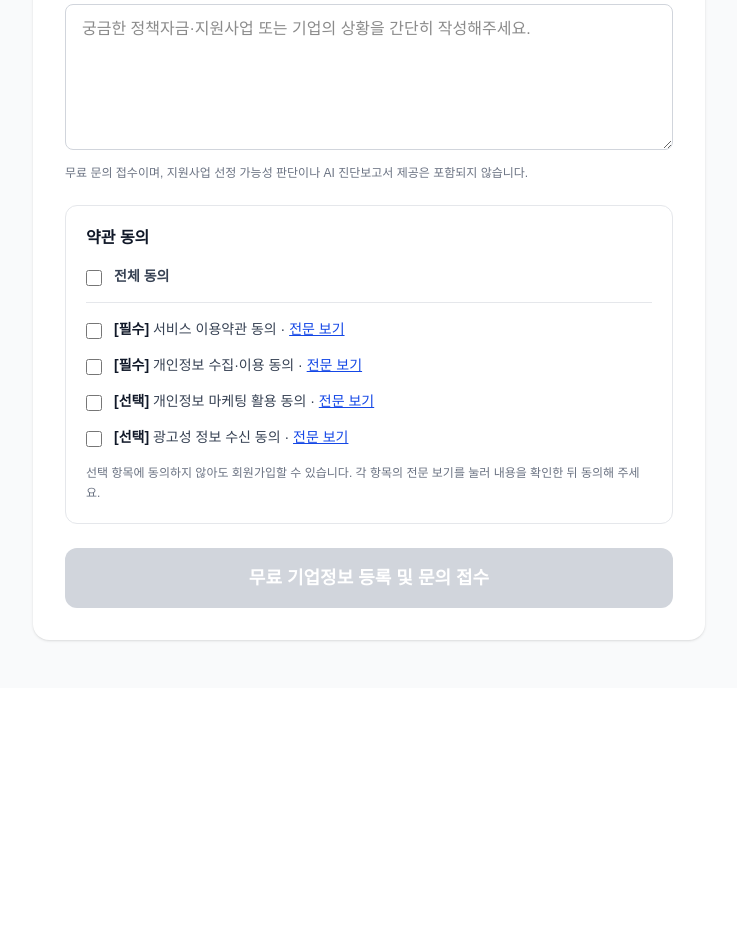
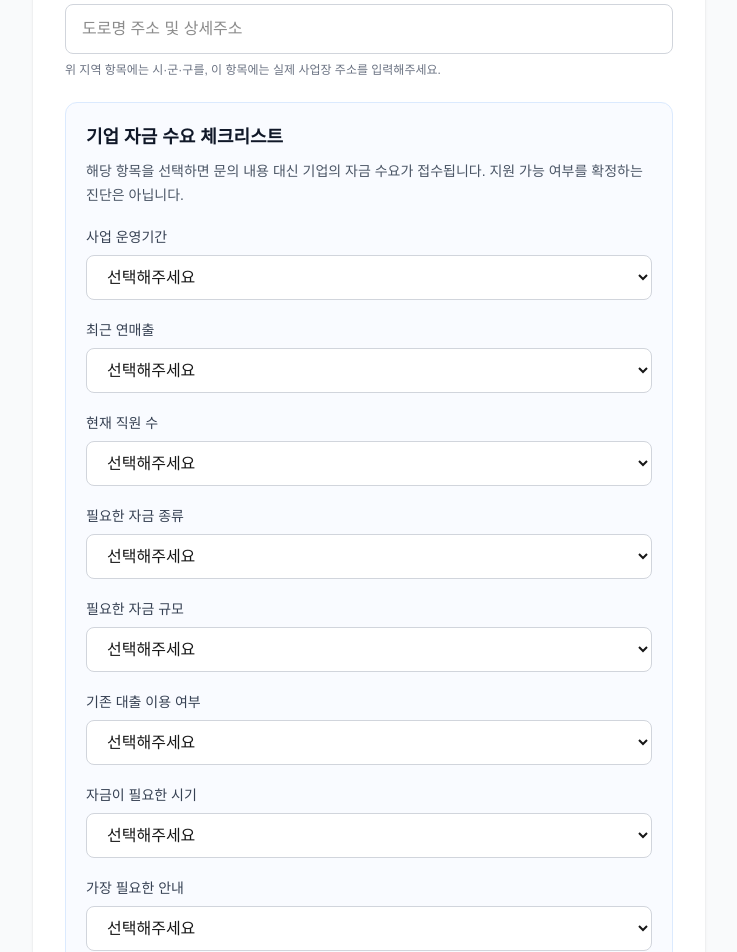
Before and after one commit to kimjintaek/ai-company-support, a Next.js app: page /diagnosis in a window 1280 px wide. Shown: the part 1100-2052 px from the top of the page, without its empty margins (271-1008 px from the left). Before the commit the page ends 1788 px from the top, so only its background shows below. Built offline with nearby package versions, Linux system fonts and the light colour scheme; no server answers.

Commit message:
Add free registration funding checklist and business address without schema changes

```diff
--- a/app/diagnosis/page.tsx
+++ b/app/diagnosis/page.tsx
@@ -94,6 +94,31 @@ export default function DiagnosisPage() {
       // Continue registration when browser storage is unavailable.
     }
 
+    // Store the checklist in the existing inquiry field to avoid a database migration.
+    const checklistFields = [
+      ["사업장 상세주소", "business_address"],
+      ["사업 운영기간", "business_age"],
+      ["최근 연매출", "annual_sales"],
+      ["현재 직원 수", "employee_count"],
+      ["필요 자금 종류", "fund_type"],
+      ["필요 자금 규모", "fund_amount"],
+      ["기존 대출 이용", "existing_loans"],
+      ["자금 필요 시기", "fund_timing"],
+      ["필요한 안내", "help_topic"],
+    ] as const;
+    const checklistText = checklistFields
+      .map(([label, key]) => `${label}: ${String(formData.get(key) || "").trim()}`)
+      .join("\\n");
+    const additionalInquiry = String(formData.get("inquiry_text") || "").trim();
+    const combinedInquiry = [checklistText, additionalInquiry ? `추가 문의: ${additionalInquiry}` : ""]
+      .filter(Boolean)
+      .join("\\n");
+    if (combinedInquiry.length > 2000) {
+      setLoading(false);
+      alert("입력 내용이 너무 깁니다. 추가 문의 내용을 줄여주세요.");
+      return;
+    }
+
     const memberData = {
       name: String(formData.get("name") || ""),
       business_name: String(formData.get("business_name") || ""),
@@ -103,7 +128,7 @@ export default function DiagnosisPage() {
       region: String(formData.get("region") || ""),
       business_type: businessType,
       utm_source: utmSource,
-      inquiry_text: String(formData.get("inquiry_text") || "").trim(),
+      inquiry_text: combinedInquiry,
     };
 
     let authenticatedUser = signUpData.user;
@@ -288,8 +313,8 @@ export default function DiagnosisPage() {
       <div className="mx-auto max-w-2xl">
         <div className="mb-8">
           <p className="text-sm font-semibold text-blue-600">기업지원사업 AI 진단</p>
-          <h1 className="mt-2 text-3xl font-bold text-gray-900">무료 기업정보 등록 및 문의</h1>
-          <p className="mt-3 text-gray-600">기업 기본정보와 궁금한 내용을 무료로 등록하세요. 결제 없이 문의할 수 있습니다. AI 진단보고서와 자료 제출은 유료 이용권 활성화 후 제공됩니다.</p>
+          <h1 className="mt-2 text-3xl font-bold text-gray-900">무료 기업정보 등록</h1>
+          <p className="mt-3 text-gray-600">기업정보와 자금 수요를 체크리스트로 등록하세요. 상세 운전자금 진단과 자료 제출은 유료 이용권 활성화 후 제공됩니다.</p>
         </div>
         <form onSubmit={handleSubmit} className="rounded-2xl bg-white p-8 shadow-sm">
           <div className="space-y-6">
@@ -339,9 +364,107 @@ export default function DiagnosisPage() {
               </div>
             </div>
             <div>
-              <label htmlFor="inquiry_text" className="mb-2 block text-sm font-medium text-gray-700">무료 문의 내용</label>
-              <textarea id="inquiry_text" name="inquiry_text" required maxLength={2000} rows={5} placeholder="궁금한 정책자금·지원사업 또는 기업의 상황을 간단히 작성해주세요." className="w-full rounded-lg border border-gray-300 px-4 py-3 outline-none focus:border-blue-500" />
-              <p className="mt-2 text-xs text-gray-500">무료 문의 접수이며, 지원사업 선정 가능성 판단이나 AI 진단보고서 제공은 포함되지 않습니다.</p>
+              <label htmlFor="business_address" className="mb-2 block text-sm font-medium text-gray-700">사업장 상세주소</label>
+              <input id="business_address" name="business_address" type="text" required maxLength={150} placeholder="도로명 주소 및 상세주소" className="w-full rounded-lg border border-gray-300 px-4 py-3 outline-none focus:border-blue-500" />
+              <p className="mt-2 text-xs text-gray-500">위 지역 항목에는 시·군·구를, 이 항목에는 실제 사업장 주소를 입력해주세요.</p>
+            </div>
+            <section className="space-y-5 rounded-xl border border-blue-100 bg-blue-50/40 p-5">
+              <div>
+                <h2 className="text-lg font-semibold text-gray-900">기업 자금 수요 체크리스트</h2>
+                <p className="mt-2 text-sm leading-6 text-gray-600">해당 항목을 선택하면 문의 내용 대신 기업의 자금 수요가 접수됩니다. 지원 가능 여부를 확정하는 진단은 아닙니다.</p>
+              </div>
+              <div>
+                <label htmlFor="business_age" className="mb-2 block text-sm font-medium text-gray-700">사업 운영기간</label>
+                <select id="business_age" name="business_age" required defaultValue="" className="w-full rounded-lg border border-gray-300 bg-white px-4 py-3 outline-none focus:border-blue-500">
+                  <option value="" disabled>선택해주세요</option>
+                  <option value="1년 미만">1년 미만</option>
+                  <option value="1~3년">1~3년</option>
+                  <option value="3~7년">3~7년</option>
+                  <option value="7년 이상">7년 이상</option>
+                </select>
+              </div>
+              <div>
+                <label htmlFor="annual_sales" className="mb-2 block text-sm font-medium text-gray-700">최근 연매출</label>
+                <select id="annual_sales" name="annual_sales" required defaultValue="" className="w-full rounded-lg border border-gray-300 bg-white px-4 py-3 outline-none focus:border-blue-500">
+                  <option value="" disabled>선택해주세요</option>
+                  <option value="5천만원 미만">5천만원 미만</option>
+                  <option value="5천만~1억원 미만">5천만~1억원 미만</option>
+                  <option value="1억~5억원 미만">1억~5억원 미만</option>
+                  <option value="5억~10억원 미만">5억~10억원 미만</option>
+                  <option value="10억원 이상">10억원 이상</option>
+                  <option value="잘 모르겠습니다">잘 모르겠습니다</option>
+                </select>
+              </div>
+              <div>
+                <label htmlFor="employee_count" className="mb-2 block text-sm font-medium text-gray-700">현재 직원 수</label>
+                <select id="employee_count" name="employee_count" required defaultValue="" className="w-full rounded-lg border border-gray-300 bg-white px-4 py-3 outline-none focus:border-blue-500">
+                  <option value="" disabled>선택해주세요</option>
+                  <option value="0명">0명</option>
+                  <option value="1~4명">1~4명</option>
+                  <option value="5~9명">5~9명</option>
+                  <option value="10~49명">10~49명</option>
+                  <option value="50명 이상">50명 이상</option>
+                </select>
+              </div>
+              <div>
+                <label htmlFor="fund_type" className="mb-2 block text-sm font-medium text-gray-700">필요한 자금 종류</label>
+                <select id="fund_type" name="fund_type" required defaultValue="" className="w-full rounded-lg border border-gray-300 bg-white px-4 py-3 outline-none focus:border-blue-500">
+                  <option value="" disabled>선택해주세요</option>
+                  <option value="운전자금">운전자금</option>
+                  <option value="시설자금">시설자금</option>
+                  <option value="운전자금과 시설자금">운전자금과 시설자금</option>
+                  <option value="잘 모르겠습니다">잘 모르겠습니다</option>
+                </select>
+              </div>
+              <div>
+                <label htmlFor="fund_amount" className="mb-2 block text-sm font-medium text-gray-700">필요한 자금 규모</label>
+                <select id="fund_amount" name="fund_amount" required defaultValue="" className="w-full rounded-lg border border-gray-300 bg-white px-4 py-3 outline-none focus:border-blue-500">
+                  <option value="" disabled>선택해주세요</option>
+                  <option value="3천만원 미만">3천만원 미만</option>
+                  <option value="3천만~5천만원 미만">3천만~5천만원 미만</option>
+                  <option value="5천만~1억원 미만">5천만~1억원 미만</option>
+                  <option value="1억~3억원 미만">1억~3억원 미만</option>
+                  <option value="3억원 이상">3억원 이상</option>
+                  <option value="미정">미정</option>
+                </select>
+              </div>
+              <div>
+                <label htmlFor="existing_loans" className="mb-2 block text-sm font-medium text-gray-700">기존 대출 이용 여부</label>
+                <select id="existing_loans" name="existing_loans" required defaultValue="" className="w-full rounded-lg border border-gray-300 bg-white px-4 py-3 outline-none focus:border-blue-500">
+                  <option value="" disabled>선택해주세요</option>
+                  <option value="정책자금·보증부 대출 이용 중">정책자금·보증부 대출 이용 중</option>
+                  <option value="일반 사업자대출 이용 중">일반 사업자대출 이용 중</option>
+                  <option value="두 종류 모두 이용 중">두 종류 모두 이용 중</option>
+                  <option value="현재 이용 중인 대출 없음">현재 이용 중인 대출 없음</option>
+                  <option value="잘 모르겠습니다">잘 모르겠습니다</option>
+                </select>
+              </div>
+              <div>
+                <label htmlFor="fund_timing" className="mb-2 block text-sm font-medium text-gray-700">자금이 필요한 시기</label>
+                <select id="fund_timing" name="fund_timing" required defaultValue="" className="w-full rounded-lg border border-gray-300 bg-white px-4 py-3 outline-none focus:border-blue-500">
+                  <option value="" disabled>선택해주세요</option>
+                  <option value="즉시">즉시</option>
+                  <option value="1~3개월 이내">1~3개월 이내</option>
+                  <option value="3~6개월 이내">3~6개월 이내</option>
+                  <option value="적합한 공고 시기에 맞춰 신청 가능">적합한 공고 시기에 맞춰 신청 가능</option>
+                </select>
+              </div>
+              <div>
+                <label htmlFor="help_topic" className="mb-2 block text-sm font-medium text-gray-700">가장 필요한 안내</label>
+                <select id="help_topic" name="help_topic" required defaultValue="" className="w-full rounded-lg border border-gray-300 bg-white px-4 py-3 outline-none focus:border-blue-500">
+                  <option value="" disabled>선택해주세요</option>
+                  <option value="신청 가능한 자금 확인">신청 가능한 자금 확인</option>
+                  <option value="신청 시기 확인">신청 시기 확인</option>
+                  <option value="신청 절차 및 서류">신청 절차 및 서류</option>
+                  <option value="기존 대출 이용 후 추가 신청">기존 대출 이용 후 추가 신청</option>
+                  <option value="기타">기타</option>
+                </select>
+              </div>
+            </section>
+            <div>
+              <label htmlFor="inquiry_text" className="mb-2 block text-sm font-medium text-gray-700">추가로 궁금한 사항 (선택)</label>
+              <textarea id="inquiry_text" name="inquiry_text" maxLength={500} rows={3} placeholder="체크리스트 외에 전달할 내용이 있다면 입력해주세요." className="w-full rounded-lg border border-gray-300 px-4 py-3 outline-none focus:border-blue-500" />
+              <p className="mt-2 text-xs text-gray-500">체크리스트만 선택해도 무료 등록이 가능합니다. 상세 진단과 공고 매칭은 유료 이용권에서 제공됩니다.</p>
             </div>
             <div className="rounded-xl border border-gray-200 p-5">
               <p className="mb-4 text-base font-semibold text-gray-900">약관 동의</p>
@@ -383,7 +506,7 @@ export default function DiagnosisPage() {
               </p>
             </div>
             <button type="submit" disabled={!businessType || loading} className="w-full rounded-xl bg-blue-600 py-4 text-lg font-semibold text-white hover:bg-blue-700 disabled:cursor-not-allowed disabled:bg-gray-300">
-              {loading ? "등록 중..." : "무료 기업정보 등록 및 문의 접수"}
+              {loading ? "등록 중..." : "무료 기업정보 등록 완료"}
             </button>
           </div>
         </form>
```
